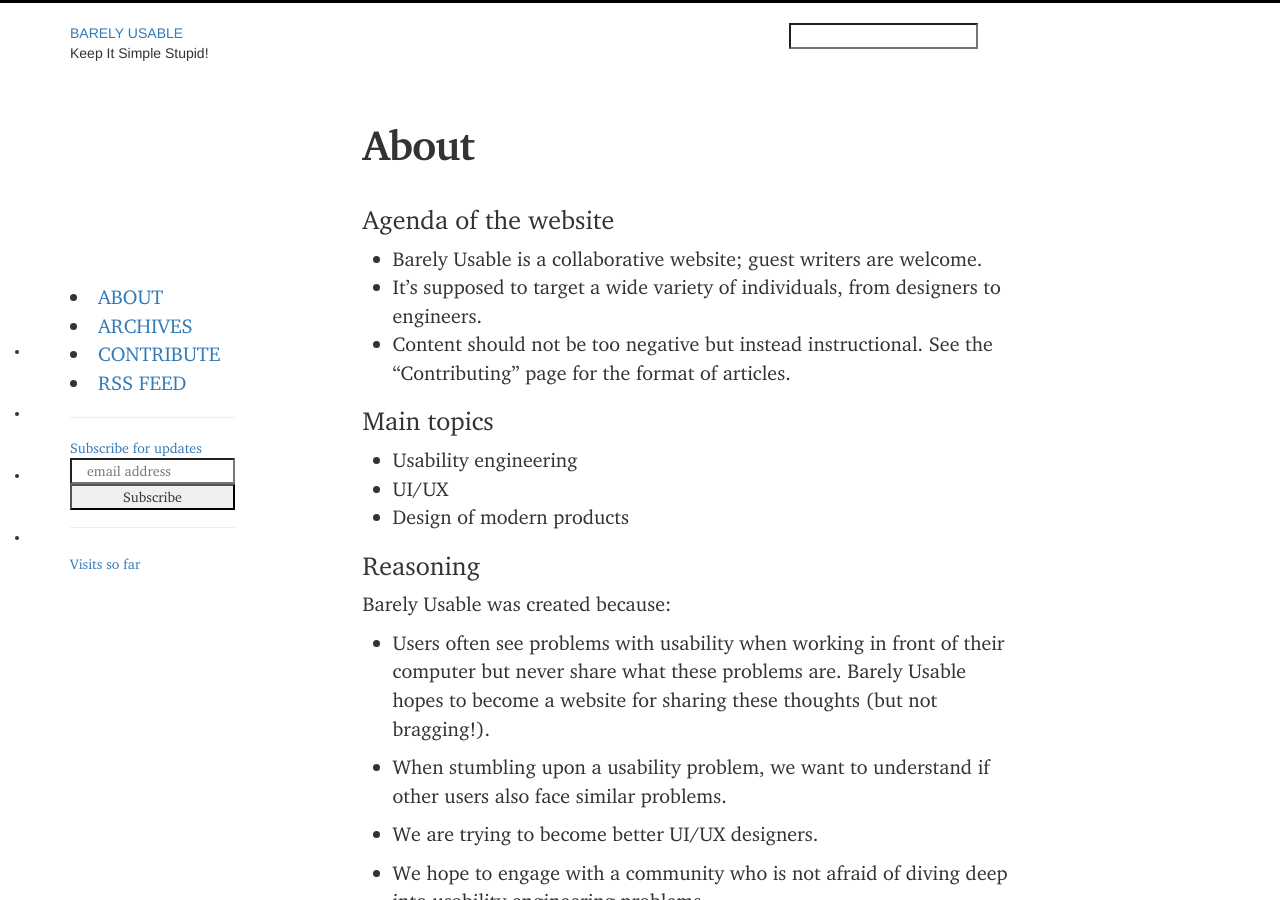
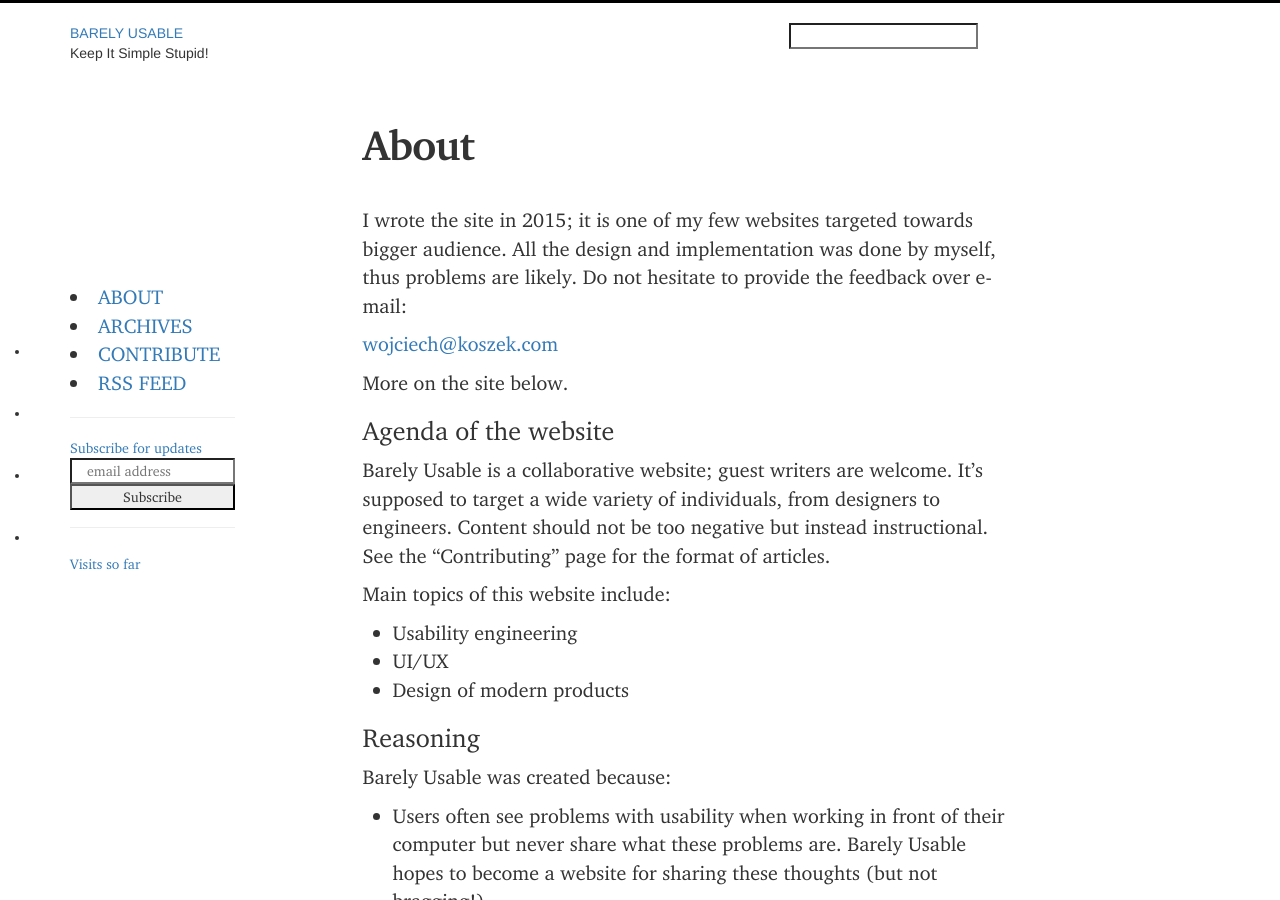
Before and after one commit to wkoszek/barelyusable, a Jekyll site: the page built from about.md, in a window 1280 px wide and 900 px high. Built offline with Jekyll 4.4.1, drawn with Linux system fonts in a browser that asks for light colours; nearby versions of some CDN libraries; comment, search, counter and statistics services are not loaded.

Commit message:
Fix formatting to make it look beter.

```diff
--- a/about.md
+++ b/about.md
@@ -4,14 +4,23 @@ title: About
 permalink: /about/
 ---
 
+<!--- PREAD! -->
+I wrote the site in 2015; it is one of my few websites targeted towards
+bigger audience. All the design and implementation was done by myself, thus
+problems are likely. Do not hesitate to provide the feedback over e-mail:
+
+[wojciech@koszek.com](mailto:wojciech@koszek.com)
+
+More on the site below.
+
 ### Agenda of the website
 
-- Barely Usable is a collaborative website; guest writers are welcome.
-- It's supposed to target a wide variety of individuals, from designers to
+Barely Usable is a collaborative website; guest writers are welcome.
+It's supposed to target a wide variety of individuals, from designers to
   engineers.
-- Content should not be too negative but instead instructional. See the “Contributing” page for the format of articles.
+Content should not be too negative but instead instructional. See the “Contributing” page for the format of articles.
 
-### Main topics
+Main topics of this website include:
 
 - Usability engineering
 - UI/UX
@@ -33,8 +42,7 @@ Barely Usable was created because:
 - We hope to engage with a community who is not afraid of diving deep into
   usability engineering problems.
 
-Disclaimer
-----------
+### Disclaimer
 
 1. This site does not represent the thoughts, intentions, plans, or
    strategies of my employer. It is solely my opinion. Similarly, the
```
